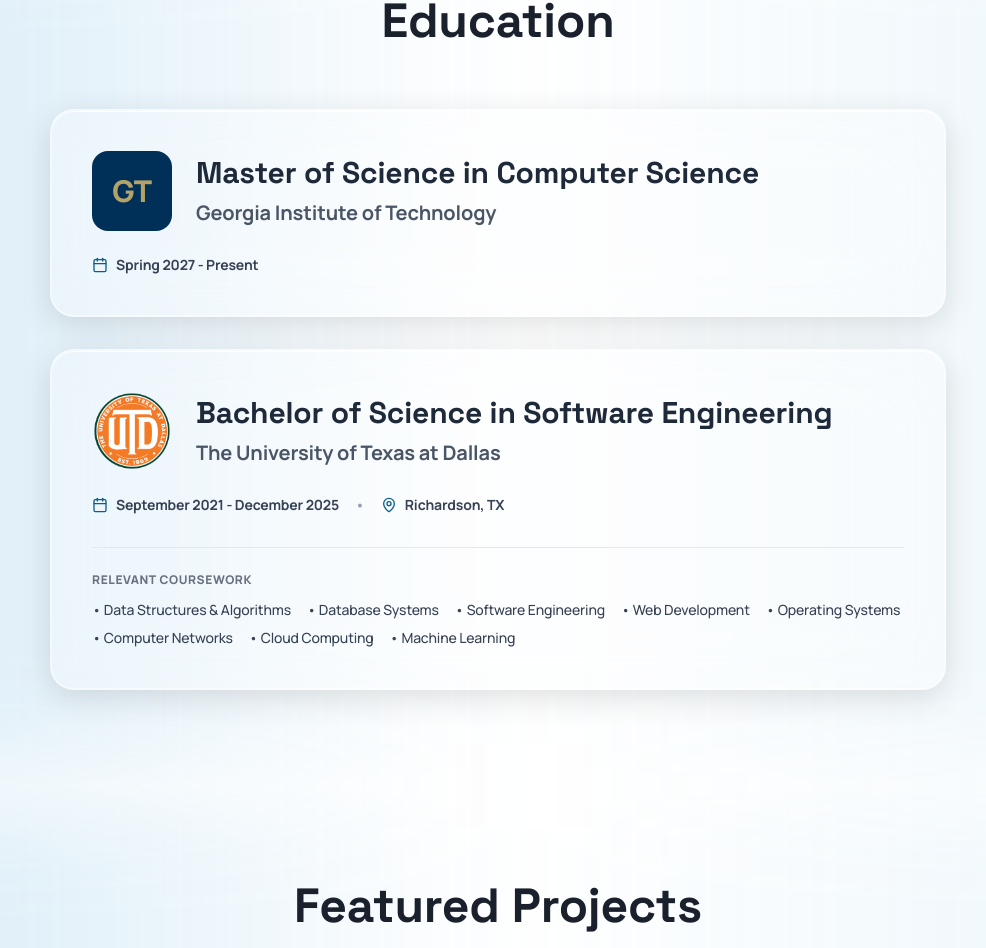
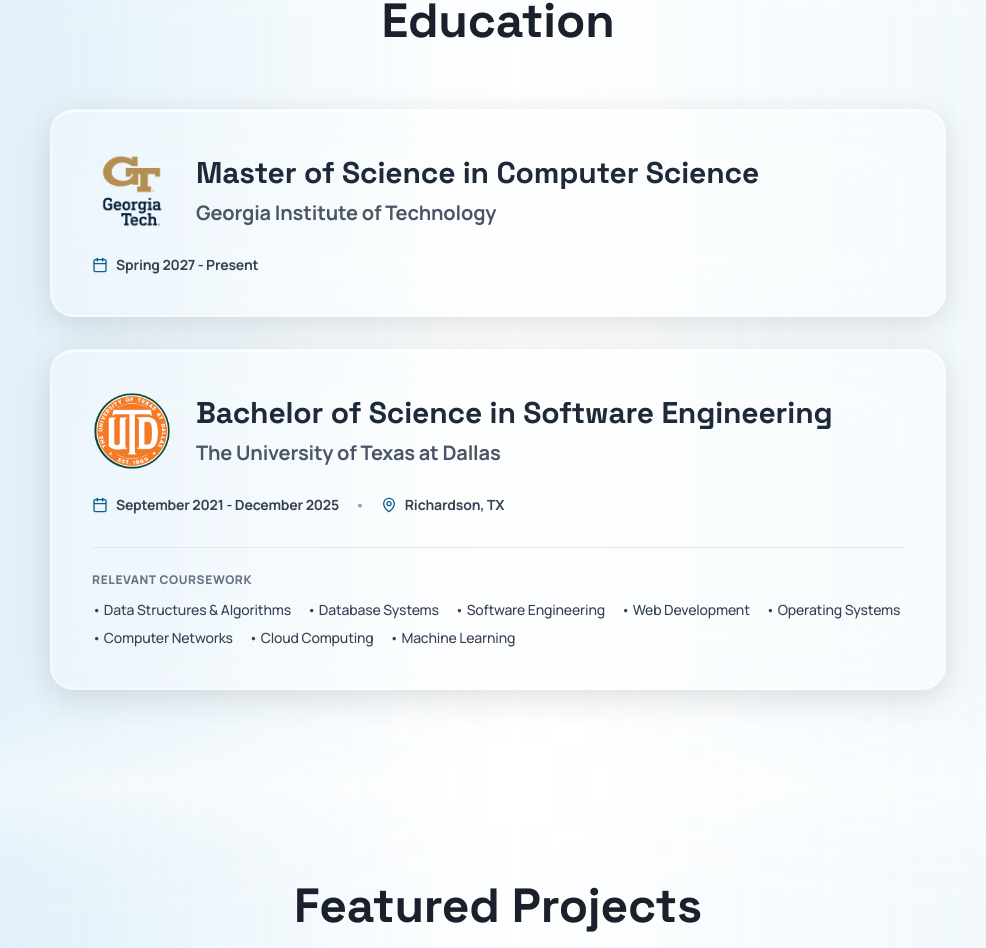
Before and after one commit to HemantaRegmi/portfolio-page, a Next.js app in the folder frontend/: page / in a window 1280 px wide. Shown: the part 6643-7591 px from the top of the page, without its empty margins (142-1128 px from the left). Built offline with nearby package versions, Linux system fonts and the light colour scheme.

Commit message:
Use official Georgia Tech logo in education

```diff
--- a/frontend/app/sections/education.tsx
+++ b/frontend/app/sections/education.tsx
@@ -39,11 +39,13 @@ export default function Education() {
 
           <div className="relative bg-white/25 backdrop-blur-2xl border-2 border-white/40 rounded-3xl p-8 md:p-10 shadow-[0_8px_32px_rgba(0,0,0,0.12),inset_0_1px_0_rgba(255,255,255,0.8)] hover:shadow-[0_16px_48px_rgba(77,168,218,0.2)] transition-all duration-300 overflow-hidden">
             <div className="relative z-10 flex flex-col md:flex-row items-start md:items-center gap-6 mb-6">
-              <div
-                aria-hidden="true"
-                className="w-20 h-20 shrink-0 flex items-center justify-center rounded-2xl bg-[#003057] text-[#B3A369] text-3xl font-extrabold"
-              >
-                GT
+              <div className="relative w-20 h-20 shrink-0">
+                <Image
+                  src="/images/georgia-tech-logo.png"
+                  alt="Georgia Tech Logo"
+                  className="w-full h-full object-contain"
+                  fill
+                />
               </div>
 
               <div className="grow">
```
Also changed, not shown: frontend/public/images/georgia-tech-logo.png (added).
